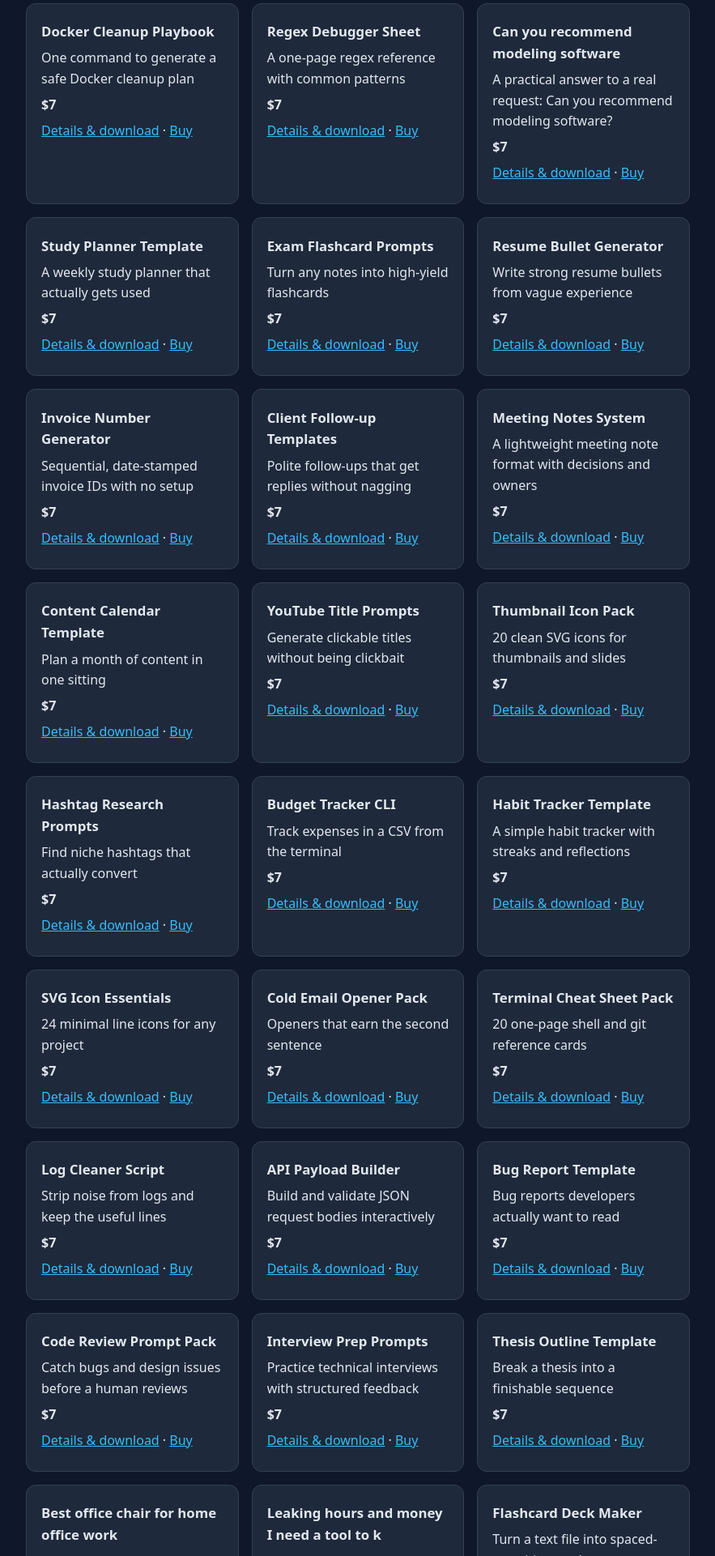
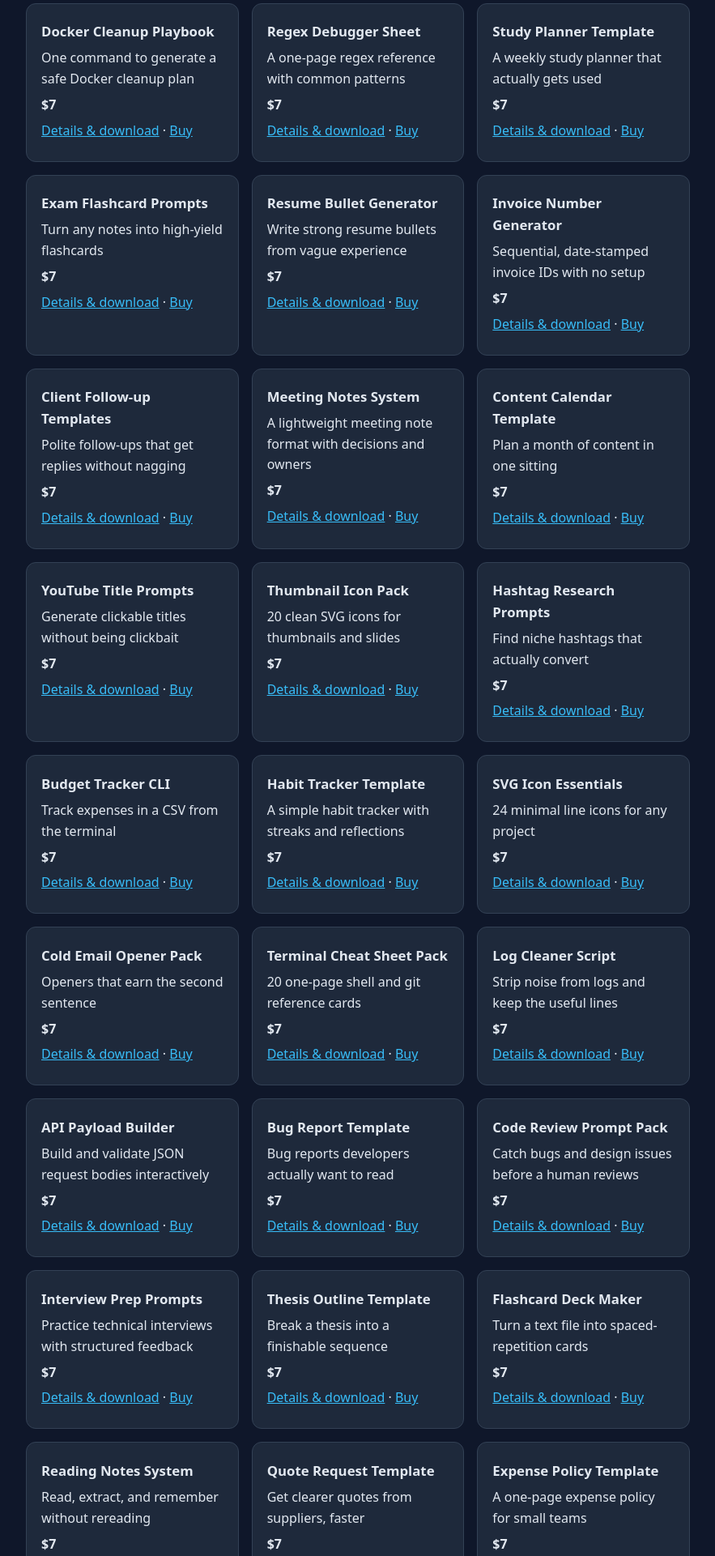
Before and after one commit to LinuxGuru999/LinuxGuru999.github.io, a plain HTML site: page index.html in a window 1280 px wide. Shown: the part 879-2800 px from the top of the page at 81% size, without its empty margins (198-1081 px from the left). Drawn offline with Linux system fonts and the light colour scheme.

Commit message:
Update storefront

```diff
--- a/index.html
+++ b/index.html
@@ -6,7 +6,6 @@
 <article class="card"><h2>JSON Formatter CLI</h2><p>Format and validate JSON from stdin or a file</p><p><strong>Free</strong></p><p><a href="https://LinuxGuru999.github.io/shotgun-json-formatter-cli/">Details & download</a> · <a href="https://LinuxGuru999.github.io/shotgun-json-formatter-cli/">Get it free</a></p></article>
 <article class="card"><h2>Docker Cleanup Playbook</h2><p>One command to generate a safe Docker cleanup plan</p><p><strong>$7</strong></p><p><a href="https://LinuxGuru999.github.io/shotgun-docker-cleanup-playbook/">Details & download</a> · <a href="https://www.paypal.me/IanBartelds/7USD">Buy</a></p></article>
 <article class="card"><h2>Regex Debugger Sheet</h2><p>A one-page regex reference with common patterns</p><p><strong>$7</strong></p><p><a href="https://LinuxGuru999.github.io/shotgun-regex-debugger-sheet/">Details & download</a> · <a href="https://www.paypal.me/IanBartelds/7USD">Buy</a></p></article>
-<article class="card"><h2>Can you recommend modeling software</h2><p>A practical answer to a real request: Can you recommend modeling software?</p><p><strong>$7</strong></p><p><a href="https://LinuxGuru999.github.io/shotgun-can-you-recommend-modeling-software/">Details & download</a> · <a href="https://www.paypal.me/IanBartelds/7USD">Buy</a></p></article>
 <article class="card"><h2>Study Planner Template</h2><p>A weekly study planner that actually gets used</p><p><strong>$7</strong></p><p><a href="https://LinuxGuru999.github.io/shotgun-study-planner-template/">Details & download</a> · <a href="https://www.paypal.me/IanBartelds/7USD">Buy</a></p></article>
 <article class="card"><h2>Exam Flashcard Prompts</h2><p>Turn any notes into high-yield flashcards</p><p><strong>$7</strong></p><p><a href="https://LinuxGuru999.github.io/shotgun-exam-flashcard-prompts/">Details & download</a> · <a href="https://www.paypal.me/IanBartelds/7USD">Buy</a></p></article>
 <article class="card"><h2>Resume Bullet Generator</h2><p>Write strong resume bullets from vague experience</p><p><strong>$7</strong></p><p><a href="https://LinuxGuru999.github.io/shotgun-resume-bullet-generator/">Details & download</a> · <a href="https://www.paypal.me/IanBartelds/7USD">Buy</a></p></article>
@@ -28,8 +27,6 @@
 <article class="card"><h2>Code Review Prompt Pack</h2><p>Catch bugs and design issues before a human reviews</p><p><strong>$7</strong></p><p><a href="https://LinuxGuru999.github.io/shotgun-library/products/code-review-prompt-pack/">Details & download</a> · <a href="https://www.paypal.me/IanBartelds/7USD">Buy</a></p></article>
 <article class="card"><h2>Interview Prep Prompts</h2><p>Practice technical interviews with structured feedback</p><p><strong>$7</strong></p><p><a href="https://LinuxGuru999.github.io/shotgun-library/products/interview-prep-prompts/">Details & download</a> · <a href="https://www.paypal.me/IanBartelds/7USD">Buy</a></p></article>
 <article class="card"><h2>Thesis Outline Template</h2><p>Break a thesis into a finishable sequence</p><p><strong>$7</strong></p><p><a href="https://LinuxGuru999.github.io/shotgun-library/products/thesis-outline-template/">Details & download</a> · <a href="https://www.paypal.me/IanBartelds/7USD">Buy</a></p></article>
-<article class="card"><h2>Best office chair for home office work</h2><p>A practical answer to a real request: Best office chair for home office work?</p><p><strong>$7</strong></p><p><a href="https://LinuxGuru999.github.io/shotgun-library/products/best-office-chair-for-home-office-work/">Details & download</a> · <a href="https://www.paypal.me/IanBartelds/7USD">Buy</a></p></article>
-<article class="card"><h2>Leaking hours and money I need a tool to k</h2><p>A practical answer to a real request: Leaking hours and money. I need a tool to keep digital </p><p><strong>$7</strong></p><p><a href="https://LinuxGuru999.github.io/shotgun-library/products/leaking-hours-and-money-i-need-a-tool-to-k/">Details & download</a> · <a href="https://www.paypal.me/IanBartelds/7USD">Buy</a></p></article>
 <article class="card"><h2>Flashcard Deck Maker</h2><p>Turn a text file into spaced-repetition cards</p><p><strong>$7</strong></p><p><a href="https://LinuxGuru999.github.io/shotgun-library/products/flashcard-deck-maker/">Details & download</a> · <a href="https://www.paypal.me/IanBartelds/7USD">Buy</a></p></article>
 <article class="card"><h2>Reading Notes System</h2><p>Read, extract, and remember without rereading</p><p><strong>$7</strong></p><p><a href="https://LinuxGuru999.github.io/shotgun-library/products/reading-notes-system/">Details & download</a> · <a href="https://www.paypal.me/IanBartelds/7USD">Buy</a></p></article>
 <article class="card"><h2>Quote Request Template</h2><p>Get clearer quotes from suppliers, faster</p><p><strong>$7</strong></p><p><a href="https://LinuxGuru999.github.io/shotgun-library/products/quote-request-template/">Details & download</a> · <a href="https://www.paypal.me/IanBartelds/7USD">Buy</a></p></article>
@@ -46,13 +43,7 @@
 <article class="card"><h2>Packing List Generator</h2><p>Generate a packing list by trip type and duration</p><p><strong>$7</strong></p><p><a href="https://LinuxGuru999.github.io/shotgun-library/products/packing-list-generator/">Details & download</a> · <a href="https://www.paypal.me/IanBartelds/7USD">Buy</a></p></article>
 <article class="card"><h2>Password Audit Checklist</h2><p>A calm, step-by-step personal security audit</p><p><strong>$7</strong></p><p><a href="https://LinuxGuru999.github.io/shotgun-library/products/password-audit-checklist/">Details & download</a> · <a href="https://www.paypal.me/IanBartelds/7USD">Buy</a></p></article>
 <article class="card"><h2>Meal Plan Template</h2><p>A weekly meal plan that survives real life</p><p><strong>$7</strong></p><p><a href="https://LinuxGuru999.github.io/shotgun-library/products/meal-plan-template/">Details & download</a> · <a href="https://www.paypal.me/IanBartelds/7USD">Buy</a></p></article>
-<article class="card"><h2>Shotgun Starter Bundle</h2><p>Five practical digital tools in one download</p><p><strong>$15</strong></p><p><a href="https://LinuxGuru999.github.io/shotgun-library/products/shotgun-starter-bundle/">Details & download</a> · <a href="https://www.paypal.me/IanBartelds/15USD">Buy</a></p></article>
 <article class="card"><h2>SVG Badge Pack</h2><p>30 tiny SVG badges for docs and READMEs</p><p><strong>$7</strong></p><p><a href="https://LinuxGuru999.github.io/shotgun-library/products/svg-badge-pack/">Details & download</a> · <a href="https://www.paypal.me/IanBartelds/7USD">Buy</a></p></article>
-<article class="card"><h2>Modular Monolith Architecture Blueprint</h2><p>Design scalable systems without microservices complexity.</p><p><strong>$7</strong></p><p><a href="https://LinuxGuru999.github.io/shotgun-library/products/modular-monolith-architecture-blueprint/">Details & download</a> · <a href="https://www.paypal.me/IanBartelds/7USD">Buy</a></p></article>
-<article class="card"><h2>Expat Wealth Navigator</h2><p>Your structured playbook for managing exit wealth globally</p><p><strong>$7</strong></p><p><a href="https://LinuxGuru999.github.io/shotgun-library/products/expat-wealth-navigator/">Details & download</a> · <a href="https://www.paypal.me/IanBartelds/7USD">Buy</a></p></article>
-<article class="card"><h2>HN Comment Finder</h2><p>Find Hacker News and Lobste.rs discussions for any article URL.</p><p><strong>$7</strong></p><p><a href="https://LinuxGuru999.github.io/shotgun-library/products/hn-comment-finder/">Details & download</a> · <a href="https://www.paypal.me/IanBartelds/7USD">Buy</a></p></article>
-<article class="card"><h2>Classical Mechanics Python Toolkit</h2><p>Ready-to-run Python templates for textbook physics and double pendulum simulations.</p><p><strong>$7</strong></p><p><a href="https://LinuxGuru999.github.io/shotgun-library/products/classical-mechanics-python-toolkit/">Details & download</a> · <a href="https://www.paypal.me/IanBartelds/7USD">Buy</a></p></article>
-<article class="card"><h2>MovoaTools-Integration-Kit</h2><p>Unlock unlimited AI video generation with sound via Movoa in Agno</p><p><strong>$7</strong></p><p><a href="https://LinuxGuru999.github.io/shotgun-library/products/movoatools-integration-kit/">Details & download</a> · <a href="https://www.paypal.me/IanBartelds/7USD">Buy</a></p></article>
 <article class="card"><h2>Privacy Toolkit</h2><p>Offline, client-side utilities — nothing leaves your device</p><p><strong>$15</strong></p><p><a href="https://LinuxGuru999.github.io/shotgun-library/products/privacy-toolkit/">Details & download</a> · <a href="https://www.paypal.me/IanBartelds/15USD">Buy</a></p></article>
 <article class="card"><h2>No-Ops Starter Kit</h2><p>Setup and maintenance scripts so self-hosting stops being a chore</p><p><strong>$19</strong></p><p><a href="https://LinuxGuru999.github.io/shotgun-library/products/no-ops-starter-kit/">Details & download</a> · <a href="https://www.paypal.me/IanBartelds/19USD">Buy</a></p></article>
 <article class="card"><h2>Subscription Killer Kit</h2><p>A one-time guide and script pack to cut recurring software costs</p><p><strong>$12</strong></p><p><a href="https://LinuxGuru999.github.io/shotgun-library/products/subscription-killer-kit/">Details & download</a> · <a href="https://www.paypal.me/IanBartelds/12USD">Buy</a></p></article></div><section><h2>Articles</h2><ul><li><a href="blog/git-commit-prompt-pack.html">40 Git Commit Prompts for Clean Conventional Messages</a></li><li><a href="blog/json-formatter-cli.html">JSON Formatter CLI: Format &amp;amp; Validate JSON</a></li></ul></section></body></html>
```
Also changed, not shown: sitemap.xml (+0 -9 lines).
